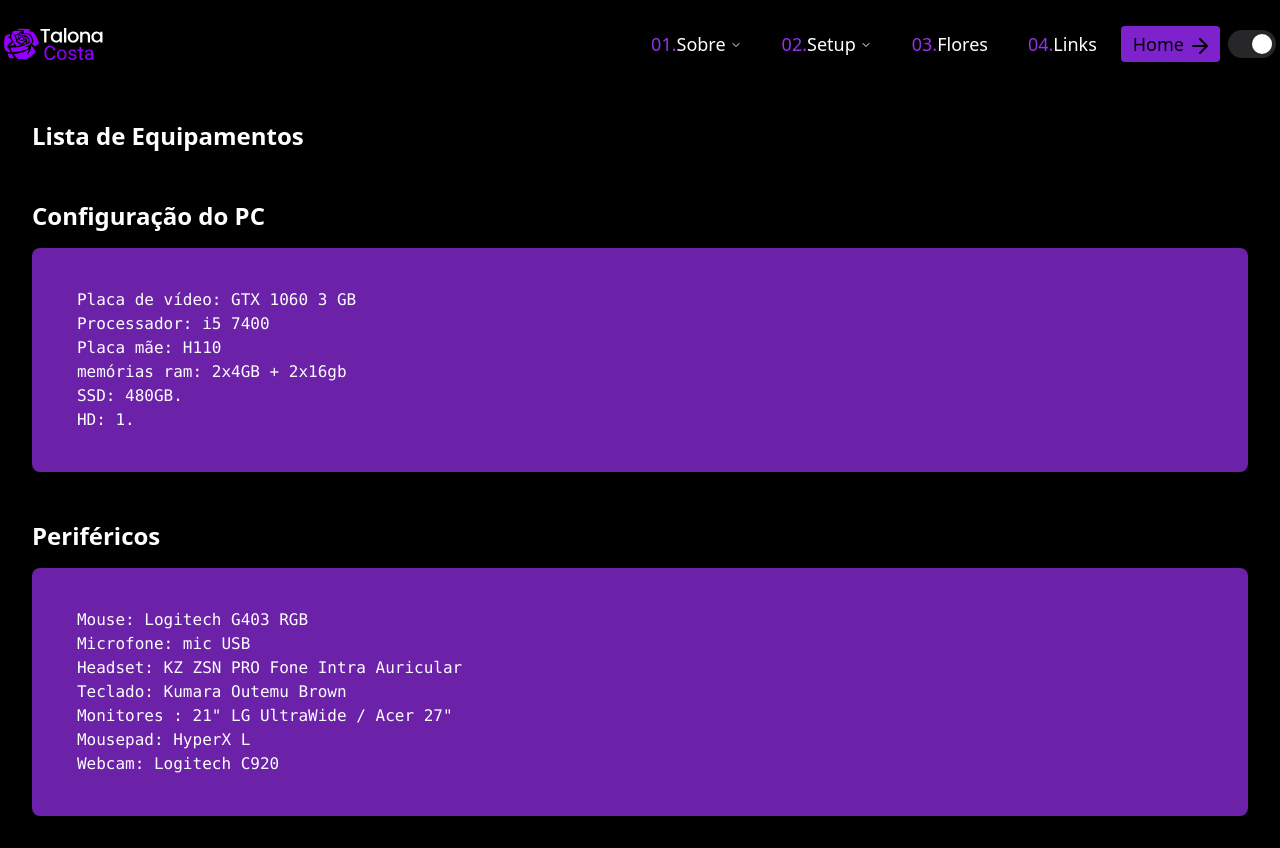
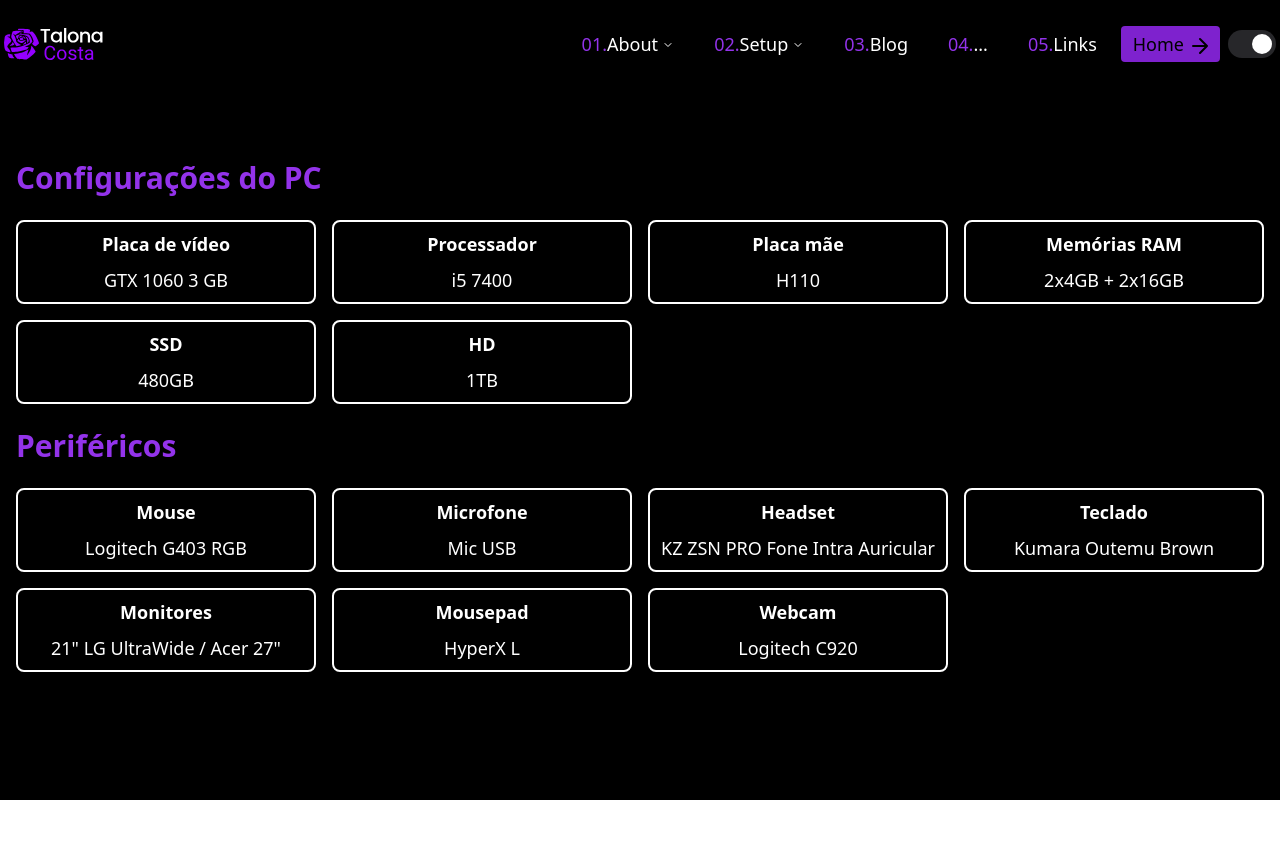
Before and after one commit to Tal0na/WebSite_Talona, a Next.js app: page /Equipamentos in a window 1280 px wide. After the commit the page ends 800 px from the top, so only its background shows below. Built offline with nearby package versions, Linux system fonts and the light colour scheme.

Commit message:
Add files via upload

```diff
--- a/src/app/components/Navbar/NavbarComponent.jsx
+++ b/src/app/components/Navbar/NavbarComponent.jsx
@@ -116,26 +116,33 @@
         </Link>
 
         <nav className="flex flex-wrap items-center justify-center gap-x-2 text-lg md:ml-auto">
-          <NavItemWithDropdown label="01. Sobre" items={dropdownItemsSobre} />
-
+          <NavItemWithDropdown label="01. About" items={dropdownItemsSobre} />
           <NavItemWithDropdown label="02. Setup" items={dropdownItemsSetup} />
 
           <Link
-            href="/Flores"
+            href="/Blog"
             className="inline-flex h-10 items-center justify-center rounded-md
             px-4 text-black transition-colors hover:bg-zinc-200 dark:text-white dark:hover:bg-zinc-800"
           >
-            <span className="text-purple-600">03.</span> Flores
+            <span className="text-purple-600">03.</span> Blog
           </Link>
 
+
+          <Link
+            href="/Blog"
+            className="inline-flex h-10 items-center justify-center rounded-md
+            px-4 text-black transition-colors hover:bg-zinc-200 dark:text-white dark:hover:bg-zinc-800"
+          >
+            <span className="text-purple-600">04.</span> ...
+          </Link>
           <Link
             href="/Links"
             className="inline-flex h-10 items-center justify-center rounded-md
             px-4 text-black transition-colors hover:bg-zinc-200 dark:text-white dark:hover:bg-zinc-800"
           >
-            <span className="text-purple-600">04.</span>Links
+            <span className="text-purple-600">05.</span>Links
           </Link>
-          <Link href="/" passHref>
+          <Link href="#" passHref>
             <div
               className="mt-4 flex cursor-pointer items-center rounded bg-purple-700 px-3 py-1 text-lg text-white transition
               duration-300 hover:bg-purple-600 md:mt-0 dark:text-black"
--- /dev/null
+++ b/src/pages/Blog.jsx
@@ -0,0 +1,19 @@
+import React from "react";
+import Link from "next/link";
+import Image from "next/image";
+import Navbar from "../app/components/Navbar/NavbarComponent";
+
+const Blog = () => {
+  return (
+    <>
+      <div className="min-h-screen w-full bg-white dark:bg-black">
+        <Navbar />
+        <div>
+          <h1 className="text-black dark:text-white">construindo</h1>
+        </div>
+      </div>
+    </>
+  );
+};
+
+export default Blog;
--- a/src/pages/Equipamentos.jsx
+++ b/src/pages/Equipamentos.jsx
@@ -1,61 +1,66 @@
 import React from "react";
 import Navbar from "../app/components/Navbar/NavbarComponent";
 
-const EquipamentosItem = ({ nome, tipo }) => {
+const PeripheralBlock = ({ name, description }) => (
+  <div className="rounded-10 text-decoration-none tap-highlight-transparent  font-roboto
+  block transform rounded-lg border-2 border-black p-2 text-center text-lg text-black transition-transform duration-300 hover:scale-105
+   hover:text-white dark:border-white dark:text-white  ">
+    <h2 className="text-lg font-semibold mb-2 dark:hover:text-white">{name}</h2>
+    <p>{description}</p>
+  </div>
+);
+
+const ConfigBlock = ({ name, value }) => (
+  <div className="rounded-10 text-decoration-none tap-highlight-transparent  font-roboto
+  block transform rounded-lg border-2 border-black p-2 text-center text-lg text-black transition-transform duration-300 hover:scale-105
+   hover:text-white dark:border-white dark:text-white  ">
+    <h2 className="text-lg font-semibold mb-2 dark:hover:text-white">{name}</h2>
+    <p>{value}</p>
+  </div>
+);
+
+const EquipamentosList = () => {
+  const peripherals = [
+    { name: 'Mouse', description: 'Logitech G403 RGB' },
+    { name: 'Microfone', description: 'Mic USB' },
+    { name: 'Headset', description: 'KZ ZSN PRO Fone Intra Auricular' },
+    { name: 'Teclado', description: 'Kumara Outemu Brown' },
+    { name: 'Monitores', description: '21" LG UltraWide / Acer 27"' },
+    { name: 'Mousepad', description: 'HyperX L' },
+    { name: 'Webcam', description: 'Logitech C920' },
+  ];
+
+  const configs = [
+    { name: 'Placa de vídeo', value: 'GTX 1060 3 GB' },
+    { name: 'Processador', value: 'i5 7400' },
+    { name: 'Placa mãe', value: 'H110' },
+    { name: 'Memórias RAM', value: '2x4GB + 2x16GB' },
+    { name: 'SSD', value: '480GB' },
+    { name: 'HD', value: '1TB' },
+  ];
+
   return (
-    <div className="mb-4 rounded-lg bg-gray-800 p-4">
-      <h3 className="mb-2 text-xl font-bold text-white">{nome}</h3>
-      <p className="text-gray-400">{tipo}</p>
+    <div className="min-h-screen w-full bg-white dark:bg-black">
+      <Navbar />
+      <div className="container mx-auto p-4 my-8">
+        <h1 className="text-3xl text-purple-600 font-semibold my-6">Configurações do PC</h1>
+
+        <div className="grid grid-cols-1 md:grid-cols-2 lg:grid-cols-3 xl:grid-cols-4 gap-4">
+          {configs.map((config, index) => (
+            <ConfigBlock key={index} {...config} />
+          ))}
+        </div>
+
+        <h1 className="text-3xl text-purple-600 font-semibold my-6">Periféricos</h1>
+
+        <div className="grid grid-cols-1 md:grid-cols-2 lg:grid-cols-3 xl:grid-cols-4 gap-4 ">
+          {peripherals.map((peripheral, index) => (
+            <PeripheralBlock key={index} {...peripheral} />
+          ))}
+        </div>
+      </div>
     </div>
   );
 };
 
-const EquipamentosList = () => {
-  const configuracaoPC = `
-   Placa de vídeo: GTX 1060 3 GB
-   Processador: i5 7400
-   Placa mãe: H110
-   memórias ram: 2x4GB + 2x16gb
-   SSD: 480GB.
-   HD: 1.
-  `;
-
-  const perifericos = `
-   Mouse: Logitech G403 RGB
-   Microfone: mic USB
-   Headset: KZ ZSN PRO Fone Intra Auricular
-   Teclado: Kumara Outemu Brown
-   Monitores : 21" LG UltraWide / Acer 27"
-   Mousepad: HyperX L
-   Webcam: Logitech C920
-  `;
-
-  return (
-    <>
-      <div className="min-h-screen w-full bg-white dark:bg-black">
-        <Navbar />
-        <div className="p-4 md:p-8">
-          <h2 className="mb-4 text-2xl font-bold text-black dark:text-white">
-            Lista de Equipamentos
-          </h2>
-
-          <h2 className="mt-8 py-4 text-2xl font-bold text-black dark:text-white">
-            Configuração do PC
-          </h2>
-          <pre className="font-roboto overflow-x-auto rounded-lg bg-purple-800 p-4 text-white">
-            {configuracaoPC}
-          </pre>
-
-          <h2 className="font-poppins mt-8 py-4 text-2xl font-bold text-black dark:text-white">
-            Periféricos
-          </h2>
-          <pre className="font-roboto overflow-x-auto rounded-lg bg-purple-800 p-4 text-white">
-            {perifericos}
-          </pre>
-        </div>
-      </div>
-    </>
-  );
-};
-
 export default EquipamentosList;
--- a/src/pages/Projetos.jsx
+++ b/src/pages/Projetos.jsx
@@ -52,7 +52,7 @@
             target="_blank"
             href=""
             className="col-start-5 row-span-2 flex transform items-center justify-center
-          rounded-xl bg-purple-300 text-center text-white shadow-md transition-transform duration-300 hover:scale-105"
+            rounded-xl bg-purple-300 text-center text-white shadow-md transition-transform duration-300 hover:scale-105"
           >
             <span className="text-lg font-bold">3</span>
           </a>
```
